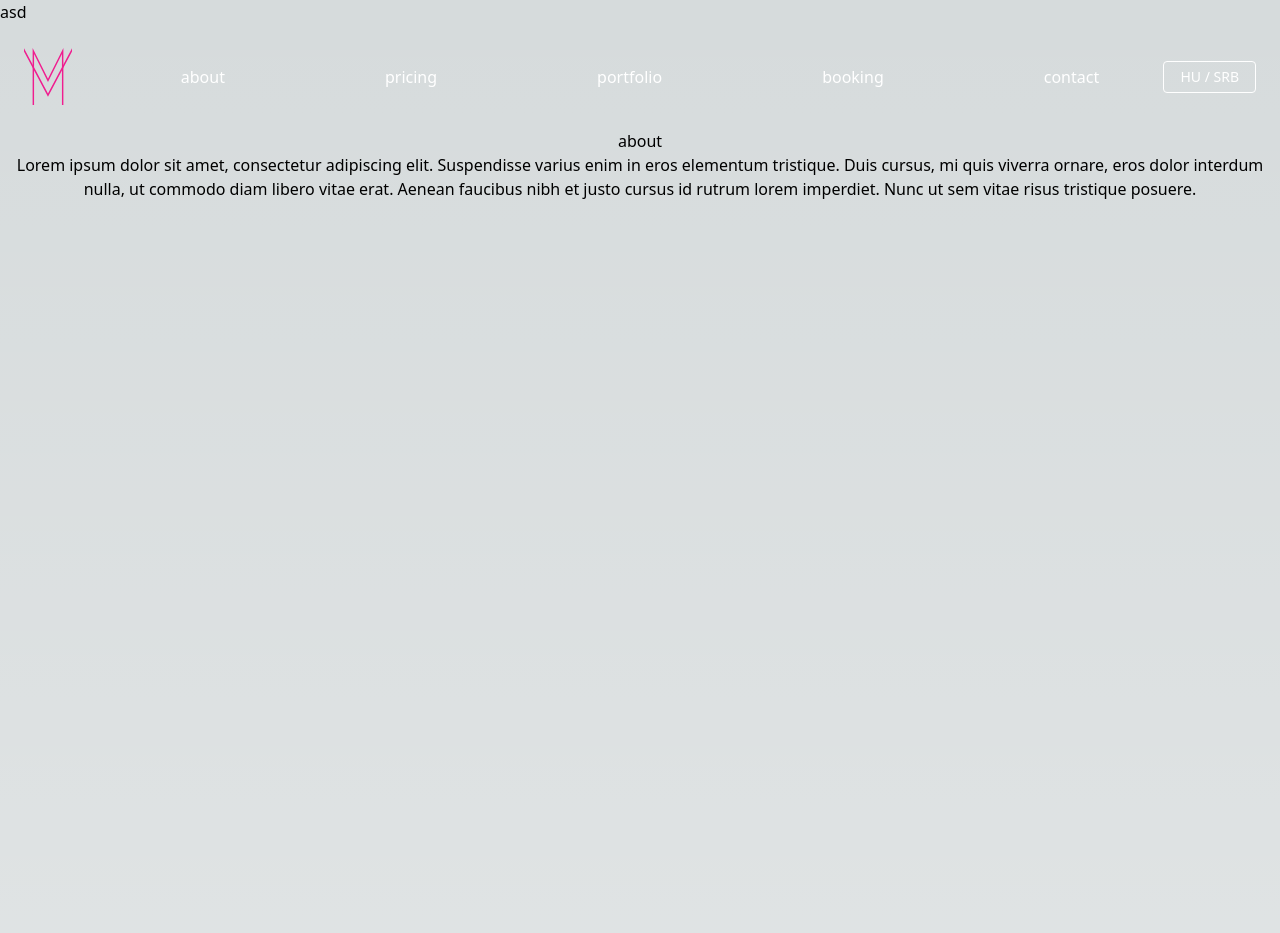
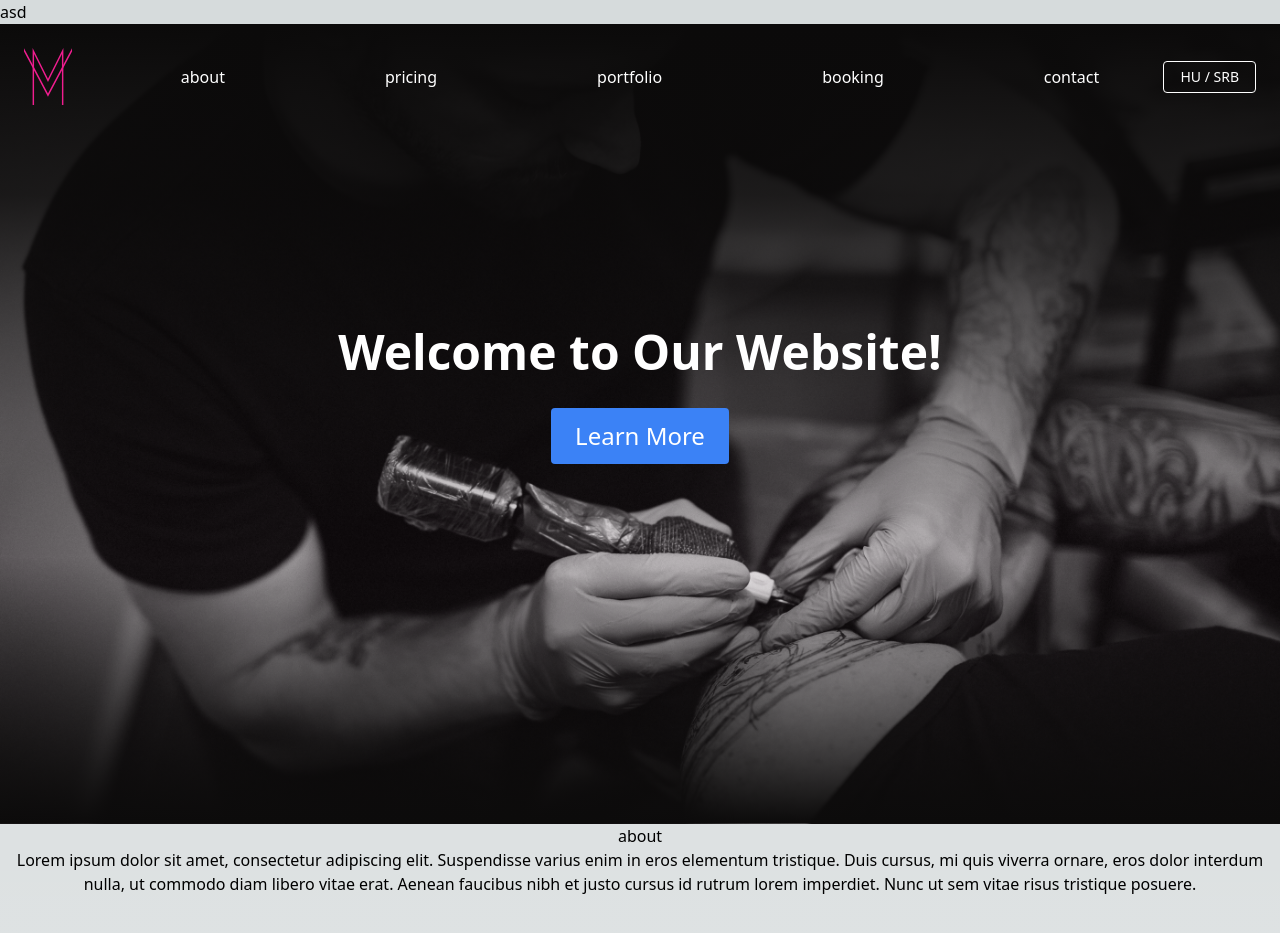
Before and after one commit to koreeasd/mucsiverzum, a Next.js app in the folder web/: page / in a window 1280 px wide. Shown: the top 933 px of the page. Built offline with nearby package versions, Linux system fonts and the light colour scheme.

Commit message:
hero section init

```diff
--- a/web/src/app/page.tsx
+++ b/web/src/app/page.tsx
@@ -1,11 +1,35 @@
 import React from 'react'
-
 import Navbar from '@/components/Navbar'
 
 export default function Home() {
   return (
     <main className="flex flex-col justify-between">
-      <Navbar />
+      <section
+        id="hero"
+        className="h-screen bg-cover bg-no-repeat bg-center"
+        style={{backgroundImage: `url(/hero-background.png)`}}
+      >
+        <div
+          className="h-2/3 bg-cover bg-no-repeat bg-center"
+          style={{
+            background: `linear-gradient(180deg, #0B0A0A 0%, rgba(11, 10, 10, 0.877083) 32.08%, rgba(11, 10, 10, 0) 100%)`
+          }}
+        >
+          <Navbar />
+          <div className="flex flex-col items-center justify-center h-full">
+            <h1 className="text-5xl font-bold text-white">Welcome to Our Website!</h1>
+            <button className="mt-8 px-6 py-3 text-2xl text-white bg-blue-500 rounded">Learn More</button>
+          </div>
+        </div>
+        <div
+          className="h-1/3 bg-cover bg-no-repeat bg-center"
+          style={{
+            background: `linear-gradient(180deg, #0C0B0B 0%, rgba(11, 10, 10, 0) 100%)`,
+            transform: 'matrix(1, 0, 0, -1, 0, 0)'
+          }}
+        >
+        </div>
+      </section>
       {['about', 'pricing', 'portfolio', 'booking', 'contact'].map(section => (
         <section id={section} className="h-screen">
           <h1 className="text-center">{section}</h1>
```
Also changed, not shown: web/public/hero-background.png (added), 1 other file (tests, documents, lock files or other folders).
